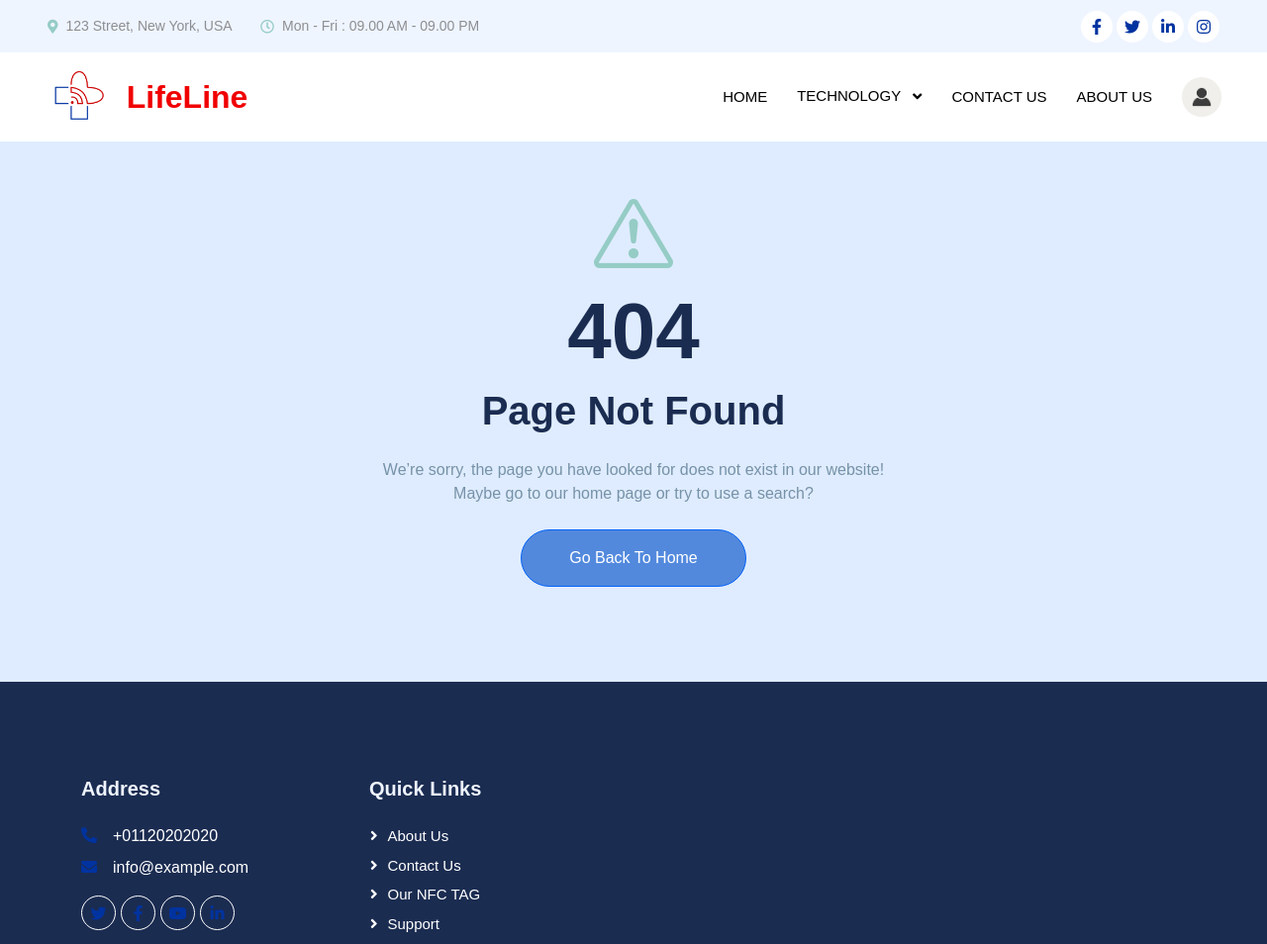
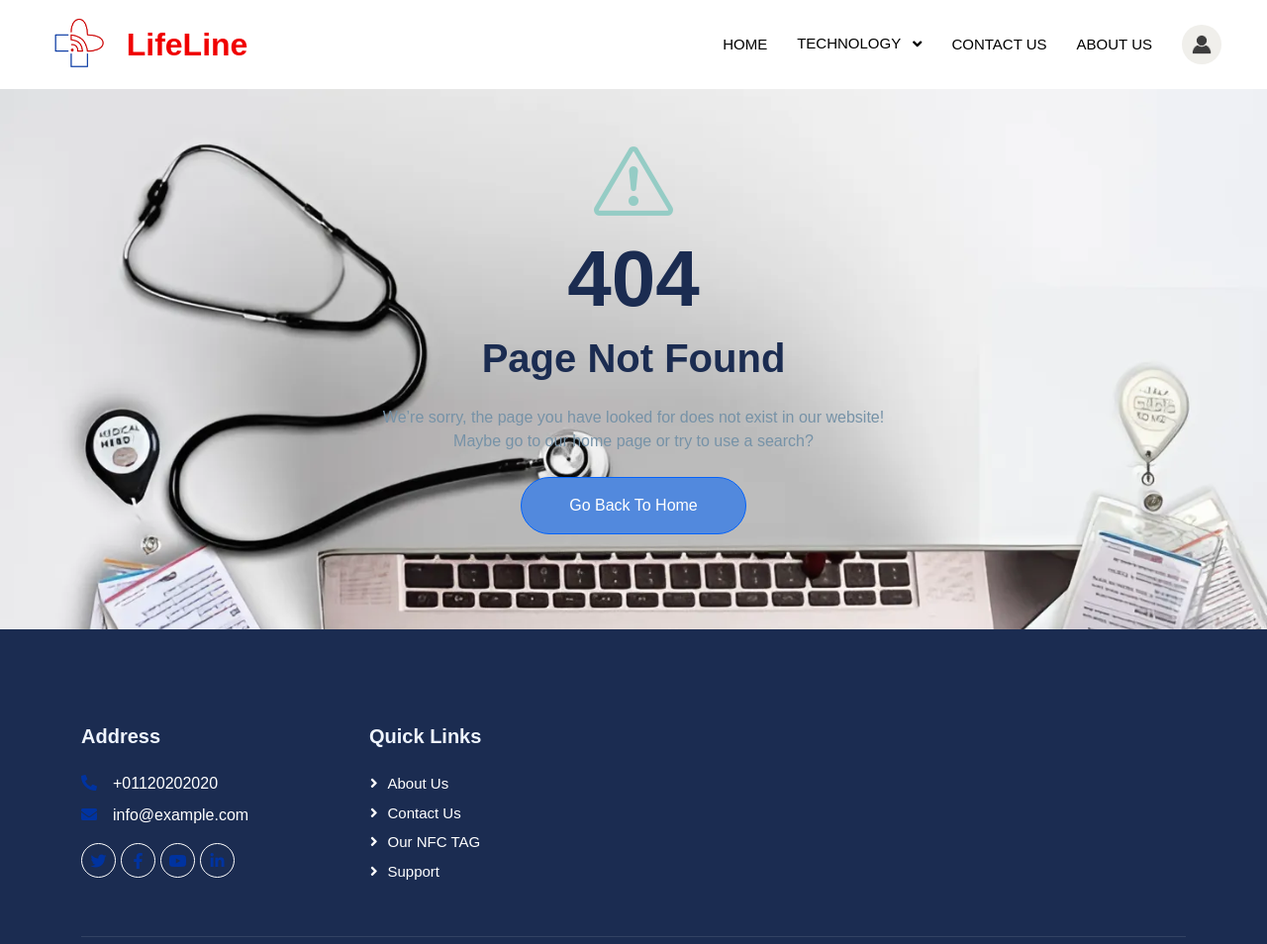
Before and after one commit to mira1872/health-tracker, a plain HTML site: page Front-end/404.html in a window 1280 px wide. Shown: the top 954 px of the page at 99% size. Drawn offline with nearby package versions, Linux system fonts and the light colour scheme; a web font is replaced by a local one.

Commit message:
background

```diff
--- a/Front-end/404.html
+++ b/Front-end/404.html
@@ -44,30 +44,32 @@
 
 
     <!-- Topbar Start -->
-    <div class="container-fluid bg-light p-0 wow fadeIn" data-wow-delay="0.1s">
+    <!--<div class="container-fluid bg-light p-0 wow fadeIn" data-wow-delay="0.1s">
         <div class="row gx-0 d-none d-lg-flex">
             <div class="col-lg-7 px-5 text-start">
                 <div class="h-100 d-inline-flex align-items-center py-3 me-4">
                     <small class="fa fa-map-marker-alt text-primary me-2"></small>
-                    <small>123 Street, New York, USA</small>
+                    <small>Culture and Science City</small>
                 </div>
                 <div class="h-100 d-inline-flex align-items-center py-3">
                     <small class="far fa-clock text-primary me-2"></small>
-                    <small>Mon - Fri : 09.00 AM - 09.00 PM</small>
+                    <small>Every Day From 8 am to 10 pm</small>
                 </div>
             </div>
             <div class="col-lg-5 px-5 text-end">
-
                 <div class="h-100 d-inline-flex align-items-center">
-                    <a class="btn btn-sm-square rounded-circle bg-white text-primary me-1"
-            href="https://web.facebook.com/profile.php?id=61555990987204"><i class="fab fa-facebook-f"></i></a>
-                    <a class="btn btn-sm-square rounded-circle bg-white text-primary me-1" href=""><i class="fab fa-twitter"></i></a>
-                    <a class="btn btn-sm-square rounded-circle bg-white text-primary me-1" href=""><i class="fab fa-linkedin-in"></i></a>
-                    <a class="btn btn-sm-square rounded-circle bg-white text-primary me-0" href=""><i class="fab fa-instagram"></i></a>
+                    <a class="btn btn-sm-square rounded-circle bg-white text-primary me-1" href=""><i
+                            class="fab fa-facebook-f"></i></a>
+                    <a class="btn btn-sm-square rounded-circle bg-white text-primary me-1" href=""><i
+                            class="fab fa-twitter"></i></a>
+                    <a class="btn btn-sm-square rounded-circle bg-white text-primary me-1" href=""><i
+                            class="fab fa-linkedin-in"></i></a>
+                    <a class="btn btn-sm-square rounded-circle bg-white text-primary me-0" href=""><i
+                            class="fab fa-instagram"></i></a>
                 </div>
             </div>
         </div>
-    </div>
+    </div>-->
     <!-- Topbar End -->
 
 
--- a/Front-end/css/style.css
+++ b/Front-end/css/style.css
@@ -263,6 +263,7 @@ nav{
 /*** Service ***/
 .service-item {
     transition: .5s;
+
 }
 
 .service-item:hover {
@@ -532,8 +533,8 @@ nav{
     color: var(--primary);
 }
 .bg{
-    background: url('../img/BG.jpg') no-repeat center fixed;
-    background-size: cover;
+    background: url('../img/bgLogo.jpeg') no-repeat center fixed;
+    background-size:cover;
     margin: 0;
     padding: 0;
     display: flex;
@@ -585,11 +586,15 @@ nav{
  h2 {
     color: #5289DD;
     font-family: 'PingFangSC', sans-serif;
+
  }
 
  body{
-    background-color: #DFECFF;
+    /**background-color: #DFECFF;*/
     font-family: 'PingFangSC', sans-serif;
+    background: url('../img/backg2.jpeg') no-repeat center fixed  ;
+    background-size: cover;
+
  }
 
  h3  {
```
Also changed, not shown: Front-end/BasicInfoE.html (+5 -7 lines), Front-end/CardTech.html (+10 -8 lines), Front-end/Home.html (+2 -2 lines), Front-end/MedicalEdit.html (+5 -7 lines), Front-end/SearchUser.html (+6 -7 lines), Front-end/SolarTech.html (+10 -8 lines), Front-end/about.html (+12 -10 lines), Front-end/contact.html (+12 -10 lines), Front-end/findUs.html (+12 -10 lines), Front-end/physicalEdit.html (+5 -7 lines), Front-end/profile.html (+6 -7 lines), Front-end/relativeInfoE.html (+5 -7 lines), Front-end/testFiles.html (+5 -7 lines), Front-end/img/backg.jpg (added), 3 more files.
